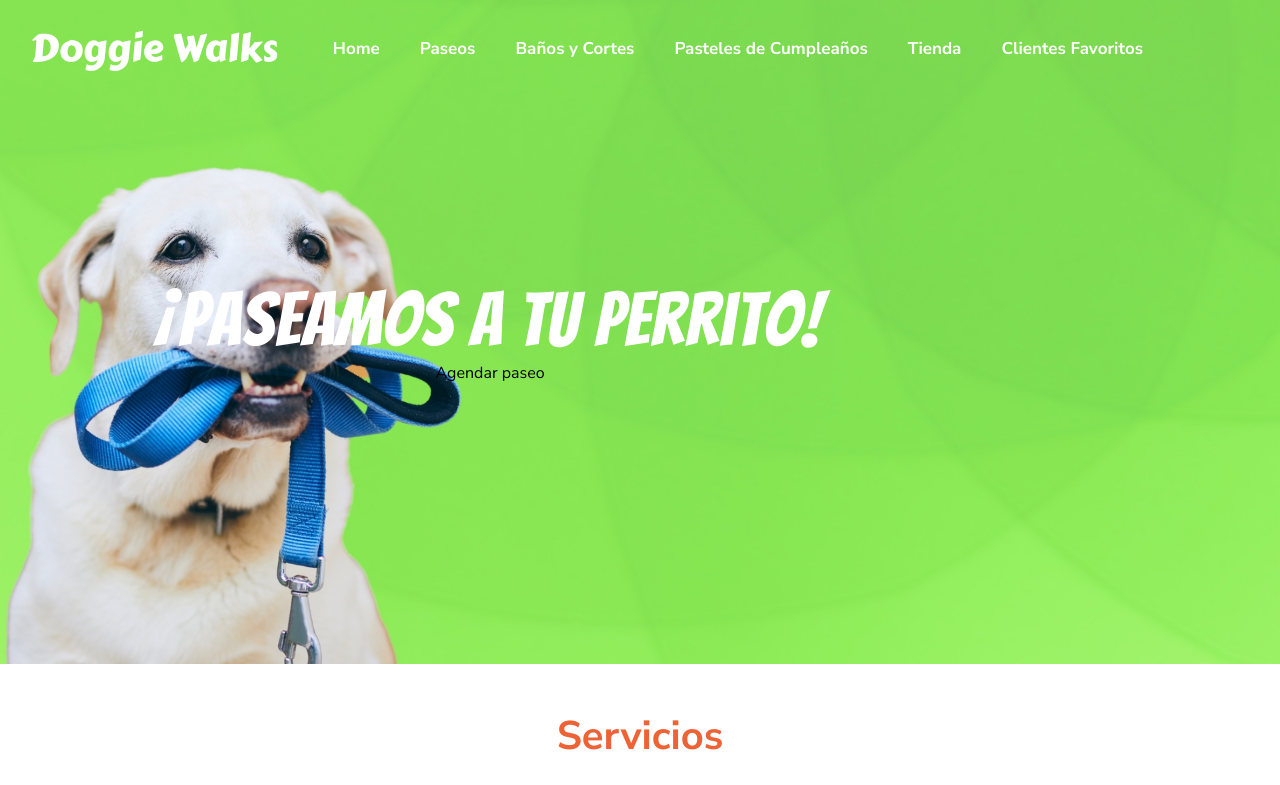
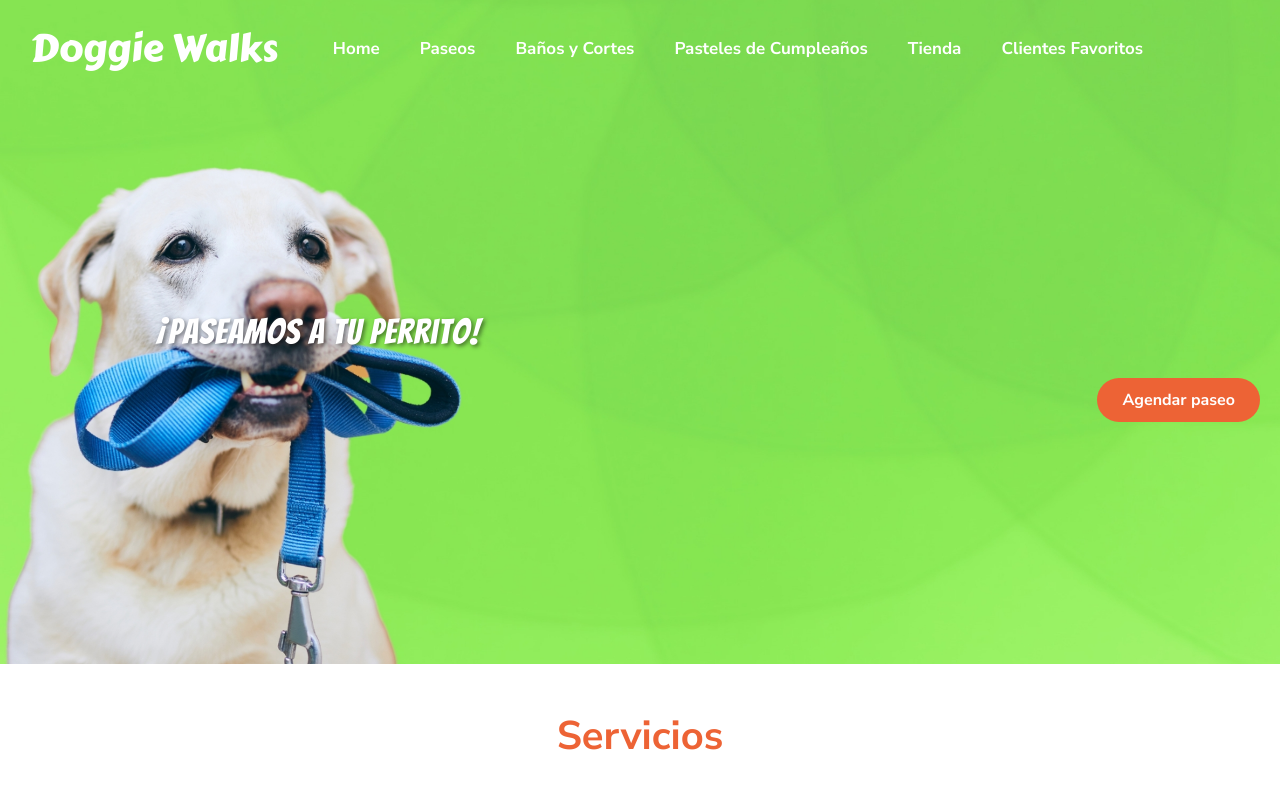
Before and after one commit to bourbonomar/doggie, a plain HTML site: page index.html in a window 1280 px wide. Shown: the top 785 px of the page. Drawn offline with nearby package versions, Linux system fonts and the light colour scheme.

Commit message:
Update style.css

```diff
--- a/assets/css/style.css
+++ b/assets/css/style.css
@@ -189,14 +189,54 @@ body {
 
 .h3 { font-size: var(--fs-3); }
 
+.hero-title {
+  font-size: 7rem;
+  margin: 0;
+  text-shadow: 2px 2px 4px rgba(0, 0, 0, 0.5);
+}
+
+
+.btn1 {
+  background-color: var(--portland-orange);
+  color: var(--white);
+  max-width: max-content;
+  padding: 10px 25px;
+  font-weight: var(--fw-700);
+  border-radius: 50px;
+  transition: var(--transition-1);
+  position: absolute; /* Posiciona absolutamente dentro de su contenedor */
+  top: 50%; /* Centra verticalmente */
+  right: 20px; /* Ajusta este valor según sea necesario para posicionar a la derecha */
+  transform: translateY(-50%); /* Ajusta para centrar verticalmente */
+}
+
+.btn1:hover {
+  background-color: var(--white);
+  color: black;
+}
+
+.btn1.clicked {
+  background-color: var(--black);
+  color: var(--white);
+}
+
+.image-container {
+  position: relative; /* Necesario para que el botón pueda posicionarse absolutamente dentro de este contenedor */
+}
+
+
 .btn {
   background-color: var(--black);
   color: var(--white);
   max-width: max-content;
-  padding: 8px 25px;
+  padding: 10px 25px;
   font-weight: var(--fw-700);
   border-radius: 50px;
   transition: var(--transition-1);
+}
+
+.btn.clicked {
+  background-color: var(--blue); /* Define el color que quieras después del clic */
 }
 
 .section-title {
```
